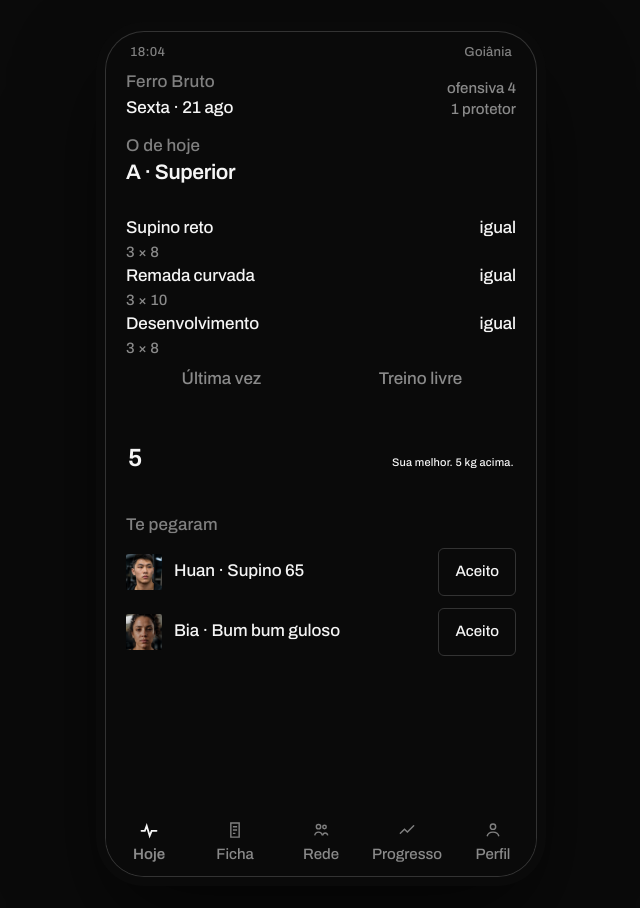
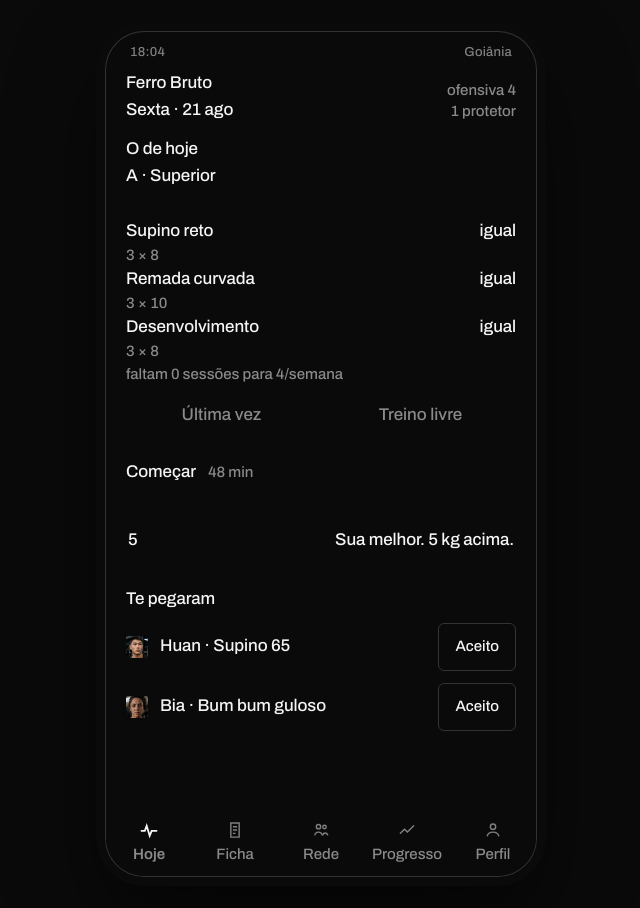
Before and after one commit to Vitorepf/linkgym-app, a React (Vite) app in the folder proto-aluno/: page / in a window 1280 px wide. Shown: the whole page, without its empty margins (319-959 px from the left). Built offline with nearby package versions, Linux system fonts and the light colour scheme.

Commit message:
Apaga o Thumb do Hoje: Começar vira texto.
O overlay de faixa mentia no pixel — o .thumb 390×54 continuava
no DOM e o hit-test devolvia o SPAN Começar. Agora é t-body +
min-h-11, sem .thumb, sem bg-ink, sem caixa 54px.

```diff
--- a/proto-aluno/src/screens/hoje.tsx
+++ b/proto-aluno/src/screens/hoje.tsx
@@ -1,9 +1,10 @@
-import { Display, Face, NoSheet, Pad, Place, Quiet, Screen, Scoreboard, Stamp, Thumb } from "@/components/bits";
+import { Face, NoSheet, Pad, Quiet, Screen, Scoreboard, Stamp } from "@/components/bits";
+import { weekCount } from "@/ui/feed";
 import { MarkStrip } from "@/ui/kit";
 import { Shot } from "@/ui/photo";
 import { BORAS, NOW, PRESCRIPTION, YOU_ID, alreadySeenLine, arenaWhy, clanOf, duelOpen, groupOf, personOf, warLeadNote } from "@/lib/seed";
 import { applyLast, useLink } from "@/lib/store";
-import { dateShort, weekdayLong } from "@/lib/format";
+import { dateShort, formatKg, weekdayLong } from "@/lib/format";
 
 export function Hoje() {
   const ofensiva = useLink((s) => s.ofensiva);
@@ -35,6 +36,7 @@ export function Hoje() {
     : undefined;
   const seen = clanOf(war, joined, groups)?.name ?? groups.find((g) => joined.includes(g.id))?.name;
   const lastLoads = useLink((s) => s.lastLoads);
+  const proofs = useLink((s) => s.proofs);
   const raid = useLink((s) => s.raid);
   const duels = useLink((s) => s.duels);
   const accept = useLink((s) => s.acceptDuel);
@@ -42,6 +44,12 @@ export function Hoje() {
   const judged = duels.find((d) => d.veredito && (d.fromId === YOU_ID || d.toId === YOU_ID));
   const faixa = judged?.veredito?.faixa[YOU_ID];
   const sheet = applyLast(PRESCRIPTION.items, lastLoads);
+  const climb = sheet.find((it) => it.last_kg != null && it.load_kg > it.last_kg);
+  const weekLeft = Math.max(0, 4 - weekCount(proofs, YOU_ID));
+  const nextMark =
+    climb && climb.last_kg != null
+      ? `faltam ${formatKg(climb.load_kg - climb.last_kg)} kg no ${climb.name.toLowerCase()}`
+      : `faltam ${weekLeft} ${weekLeft === 1 ? "sessão" : "sessões"} para 4/semana`;
   const clanName = clan?.name ?? groups.find((g) => joined.includes(g.id))?.name;
   const why = arenaWhy();
 
@@ -49,7 +57,7 @@ export function Hoje() {
     <Screen>
       <Pad className="flex items-end justify-between pt-1 pb-4">
         <div>
-          <Place>{clanName ?? "Sem clã"}</Place>
+          <p className="t-body">{clanName ?? "Sem clã"}</p>
           <p className="t-body mt-1">
             {weekdayLong(NOW)} · {dateShort(NOW)}
           </p>
@@ -65,8 +73,8 @@ export function Hoje() {
           {cumprido ? (
             <>
               <Shot src={lastProof?.image ?? "/feed/supino.jpg"} still square />
-              <Place>Sessão fechada · hoje</Place>
-              <Display className="mt-1">{lastProof?.title ?? PRESCRIPTION.name}</Display>
+              <p className="t-body">Sessão fechada · hoje</p>
+              <h1 className="t-body mt-1">{lastProof?.title ?? PRESCRIPTION.name}</h1>
               <p className="t-body mt-3">
                 {lastProof
                   ? `${lastProof.sets} ${lastProof.sets === 1 ? "série" : "séries"} · ${lastProof.minutes || 1} min · ${lastProof.lead ?? lastProof.title}`
@@ -83,6 +91,7 @@ export function Hoje() {
               {faixa ? (
                 <div className="mt-6">
                   <MarkStrip
+                    body
                     mark={faixa.match(/(\d+(?:[.,]\d+)?)/)?.[1] ?? String(judged?.mark ?? "—")}
                     line={faixa}
                   />
@@ -92,8 +101,8 @@ export function Hoje() {
             </>
           ) : sheet.length ? (
             <>
-              <Place>O de hoje</Place>
-              <Display className="mt-1">{PRESCRIPTION.name}</Display>
+              <p className="t-body">O de hoje</p>
+              <h1 className="t-body mt-1">{PRESCRIPTION.name}</h1>
               <ul className="mt-5">
                 {sheet.map((item) => {
                   const delta = item.last_kg != null ? item.load_kg - item.last_kg : null;
@@ -118,6 +127,7 @@ export function Hoje() {
                   );
                 })}
               </ul>
+              <p className="t-small mt-3">{nextMark}</p>
               <div className="mt-2 flex gap-2">
                 <Quiet label="Última vez" onPress={() => start("ultima")} />
                 <Quiet label="Treino livre" onPress={() => open("livre")} />
@@ -127,31 +137,35 @@ export function Hoje() {
             <NoSheet onUltima={() => start("ultima")} onLivre={() => open("livre")} />
           )}
           {cumprido ? null : sheet.length ? (
-            <div className="relative mt-6">
-              <Thumb
-                label={paused ? "Continuar no rack" : "Começar"}
-                meta={paused ? undefined : `${PRESCRIPTION.minutes} min`}
-                onPress={paused ? resume : () => start("ficha")}
-              />
+            <>
+              <button
+                type="button"
+                className="mt-6 flex min-h-11 items-baseline gap-3 text-left"
+                onClick={paused ? resume : () => start("ficha")}
+              >
+                <span className="t-body">{paused ? "Continuar no rack" : "Começar"}</span>
+                {paused ? null : <span className="t-small">{PRESCRIPTION.minutes} min</span>}
+              </button>
               {faixa ? (
-                <div className="pointer-events-none absolute inset-0 flex items-center bg-bg">
+                <div className="mt-6">
                   <MarkStrip
+                    body
                     mark={faixa.match(/(\d+(?:[.,]\d+)?)/)?.[1] ?? String(judged?.mark ?? "—")}
                     line={faixa}
                   />
                 </div>
               ) : null}
-            </div>
+            </>
           ) : null}
       </Pad>
 
       {incoming.length ? (
         <div className="px-5 py-5">
-          <p className="t-kicker">Te pegaram</p>
+          <p className="t-body">Te pegaram</p>
           {incoming.map((d) => (
             <div key={d.id} className="mt-3 flex items-center justify-between gap-3">
               <button type="button" className="flex h-12 min-w-0 items-center gap-3" onClick={() => openProof(d.postId)}>
-                <Face id={d.fromId} size={36} />
+                <Face id={d.fromId} size={22} />
                 <p className="t-body truncate">
                   {personOf(d.fromId).name} · {d.mark}
                 </p>
@@ -199,7 +213,7 @@ export function Hoje() {
         <button type="button" className="flex h-12 w-full items-center gap-3 px-5 py-5 text-left" onClick={() => openBora(bora.id)}>
           <div className="flex -space-x-1.5">
             {going.slice(0, 4).map((id) => (
-              <Face key={id} id={id} size={28} />
+              <Face key={id} id={id} size={22} />
             ))}
           </div>
           <div className="min-w-0 flex-1">
```
